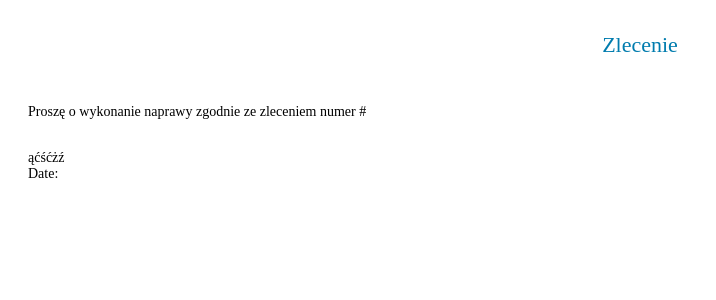
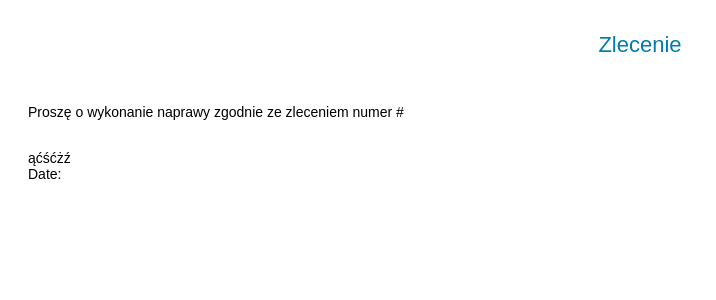
Before and after one commit to FilipPawlak/RODO_APP, a Django app: page /pdfhtml/ in a window 1280 px wide. Shown: the top 300 px of the page, without its empty margins (0-716 px from the left). Run offline with Django 3.2, Linux system fonts and the light colour scheme; some web fonts are replaced.

Commit message:
Custom font in pdf creation to allow polish signs

```diff
--- a/src/MAIN_FORM/templates/pdf.html
+++ b/src/MAIN_FORM/templates/pdf.html
@@ -6,14 +6,13 @@
         <style type="text/css">
 
             @font-face {
-                font-family: Comics; src: url("static/fonts/COMICS.ttf");
+                font-family: Arial; src: url("/Users/filippawlak/Django/RODO_APP/src/static/fonts/arial.TTF");
             }
             body {
-                font-family: Comics;
+                font-family: Arial;
                 font-weight: 200;
                 font-size: 14px;
             }
-
             .header {
                 font-size: 20px;
                 font-weight: 100;
```
